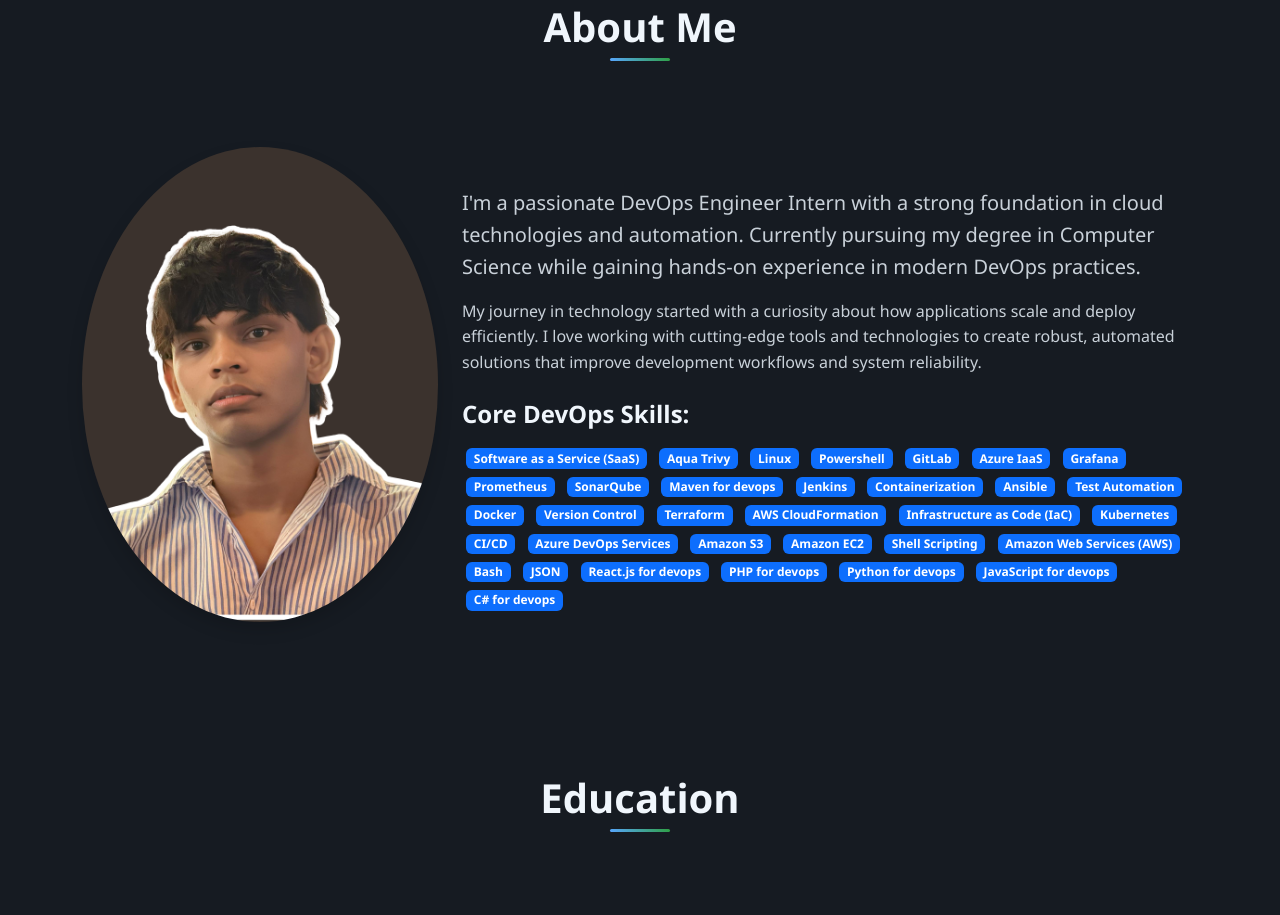
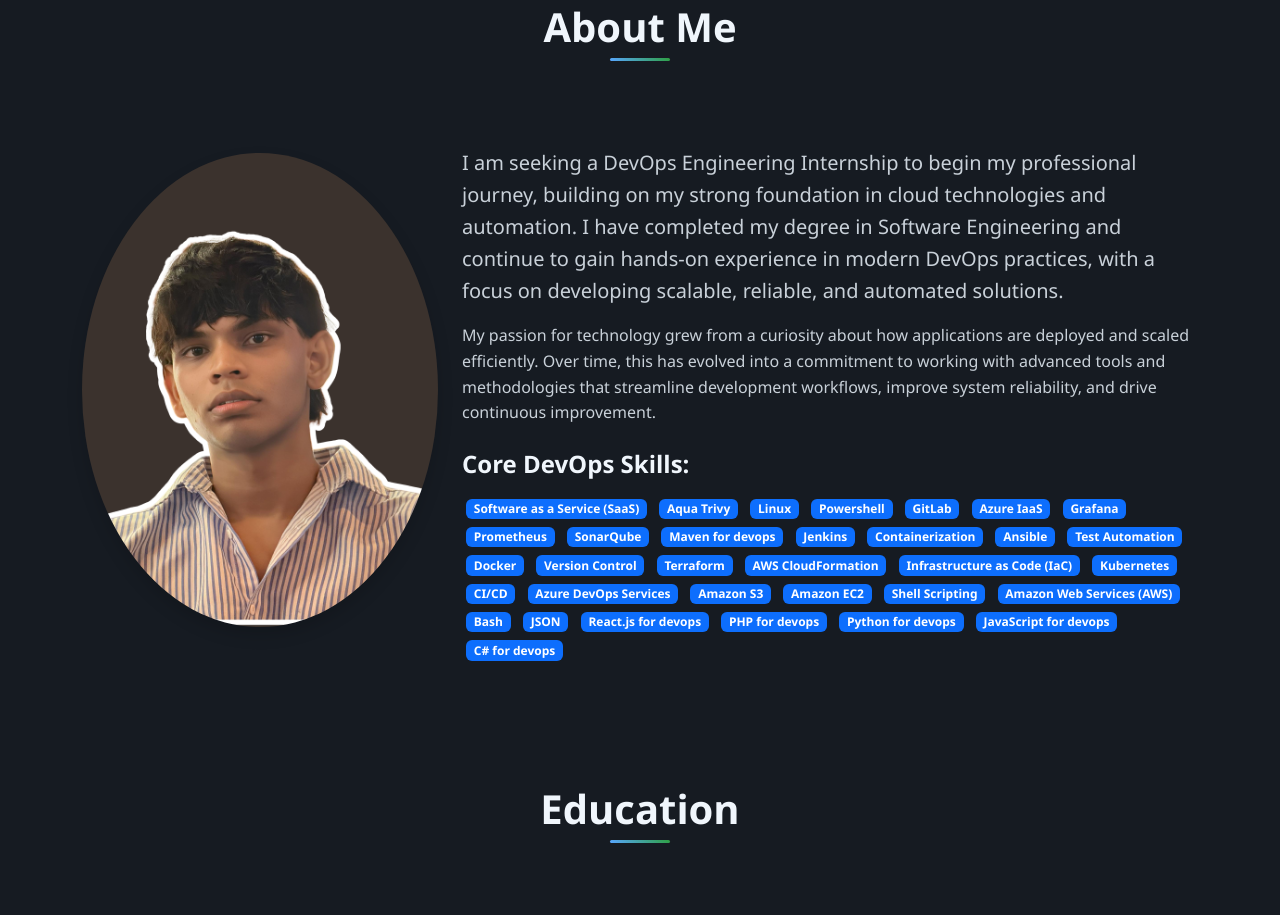
Before and after one commit to HarryDevOps1019/DevOpsPortfolio, a plain HTML site: page index.html in a window 1280 px wide. Shown: the part 910-1825 px from the top of the page. Drawn offline with nearby package versions, Linux system fonts and the light colour scheme; no server answers.

Commit message:
afterupdate

```diff
--- a/index.html
+++ b/index.html
@@ -95,8 +95,8 @@
                 </div>
                 <div class="col-lg-8">
                     <div class="about-content">
-                        <p class="lead">I'm a passionate DevOps Engineer Intern with a strong foundation in cloud technologies and automation. Currently pursuing my degree in Computer Science while gaining hands-on experience in modern DevOps practices.</p>
-                        <p>My journey in technology started with a curiosity about how applications scale and deploy efficiently. I love working with cutting-edge tools and technologies to create robust, automated solutions that improve development workflows and system reliability.</p>
+                        <p class="lead">I am seeking a DevOps Engineering Internship to begin my professional journey, building on my strong foundation in cloud technologies and automation. I have completed my degree in Software Engineering and continue to gain hands-on experience in modern DevOps practices, with a focus on developing scalable, reliable, and automated solutions.</p>
+                        <p>My passion for technology grew from a curiosity about how applications are deployed and scaled efficiently. Over time, this has evolved into a commitment to working with advanced tools and methodologies that streamline development workflows, improve system reliability, and drive continuous improvement.</p>
 
                         <h4 class="mt-4 mb-3">Core DevOps Skills:</h4>
                         <div class="skills-list mb-4">
```
